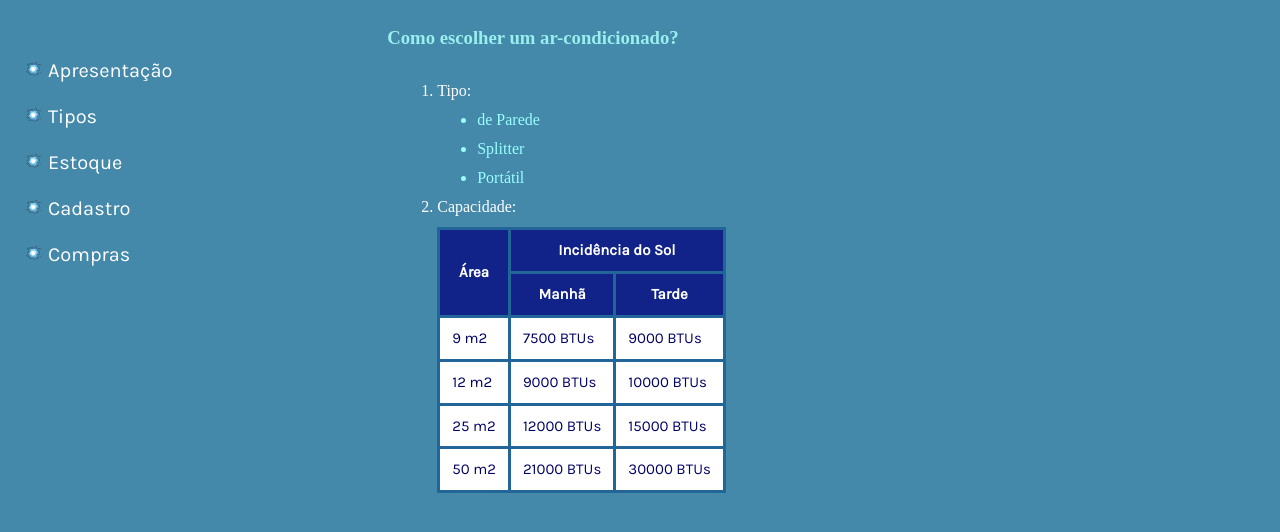
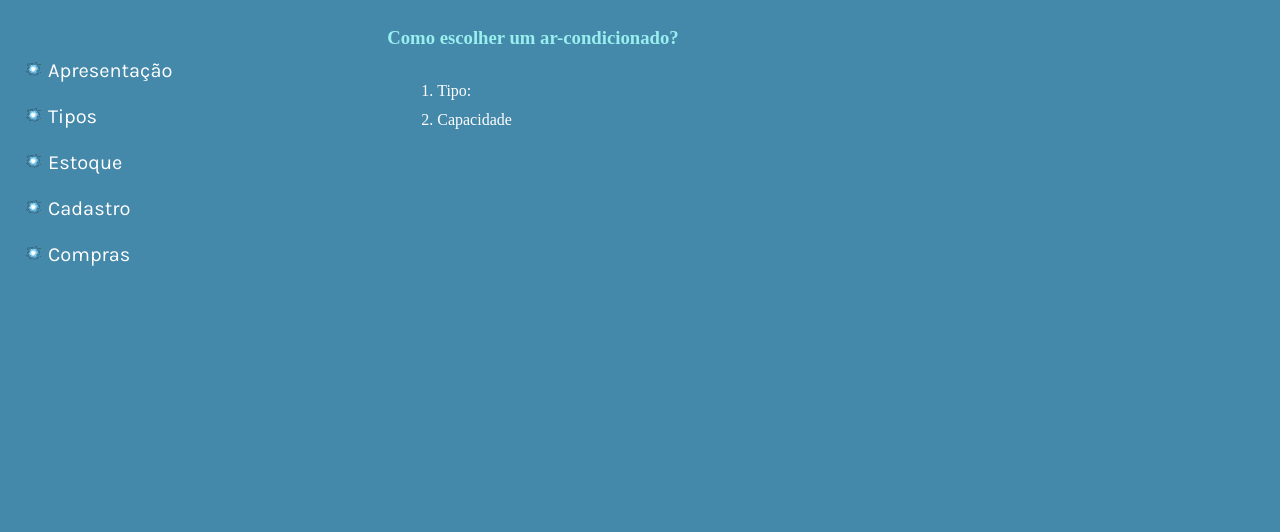
Before and after one commit to CEDERJ/ads-cpw, a plain HTML site: page AD2-2023-1/Tipos.html in a window 1280 px wide. Shown: the part 86-618 px from the top of the page. Drawn offline with Linux system fonts and the light colour scheme; a web font is replaced by a local one.

Commit message:
Questão 1 - AD2

```diff
--- a/AD2-2023-1/Estilos/tipos.css
+++ b/AD2-2023-1/Estilos/tipos.css
@@ -15,6 +15,7 @@
 	color: #000066;
 	font-size: 15px;
 	font-family: 'Karla','Verdana','Ubuntu';
+	margin: auto;
 }
 
 .listaTipos ul{
@@ -33,3 +34,7 @@
 	vertical-align: middle;
 	text-align: center;
 }
+
+.janInfo{
+	text-align: center;
+}
--- a/AD2-2023-1/Tipos.html
+++ b/AD2-2023-1/Tipos.html
@@ -6,6 +6,7 @@
 	<base target="_blank" />
 	<link rel="stylesheet" type="text/css" href="Estilos/refrig.css" />
 	<link rel="stylesheet" type="text/css" href="Estilos/tipos.css" />
+	<script src="resfriamento.js"></script>
 	<meta charset="utf-8" />
 </head>
 
@@ -33,50 +34,9 @@
 	<section>
 
 		<h3>Como escolher um ar-condicionado?</h3>
-    	<ol class="listaTipos">
-			<li>Tipo:
-				<ul>
-					<li>de Parede</li>
-					<li>Splitter</li>
-					<li>Portátil</li>
-				</ul>
-			</li>
-      		<li>Capacidade:
-				<table class="tabInfo">
-					<thead>
-						<tr>
-							<th rowspan="2" class="linTH">Área</th>
-							<th colspan="2" class="linTH">Incidência do Sol</th>
-						</tr>
-						<tr>
-							<th class="linTH">Manhã</th>
-							<th class="linTH">Tarde</th>
-						</tr>
-					</thead>
-					<tbody>
-						<tr>
-							<td>9 m2</td>
-							<td>7500 BTUs</td>
-							<td>9000 BTUs</td>
-						</tr>
-						<tr>
-							<td>12 m2</td>
-							<td>9000 BTUs</td>
-							<td>10000 BTUs</td>
-						</tr>
-						<tr>
-							<td>25 m2</td>
-							<td>12000 BTUs</td>
-							<td>15000 BTUs</td>
-						</tr>
-						<tr>
-							<td>50 m2</td>
-							<td>21000 BTUs</td>
-							<td>30000 BTUs</td>
-						</tr>
-					</tbody>
-				</table>
-			</li>
+    <ol class="listaTipos">
+			<li onclick="abreJanTipo()">Tipo:</li>
+      <li onclick="abreJanCapac()">Capacidade</li>
 		</ol>
 
 	</section>
--- /dev/null
+++ b/AD2-2023-1/resfriamento.js
@@ -0,0 +1,126 @@
+/*var tabLentes = [
+  ['Softlens','Bauch & Lonb', 30, 100, 'BauchELomb_30D_200'],
+  ['Bioninfinity','Coopervision', 30, 100, 'Bioinfinity_30D_200'],
+  ['Acuvue Oasys','Johnson & Johnson', 15, 220, 'Acuvue_15D_200'],
+  ['Acuvue 2','Johnson & Johnson', 15, 170, 'Acuvue2_15D_200']
+];
+
+var tabArmacoes = [
+  ['Oakley Wingfold', 'M_Oakley_100', 'Masculino', 855],
+  ['Persol', 'M_Persol_100', 'Masculino', 1377],
+  ['Ray-ban Round', 'M_Ray-ban_100', 'Masculino', 666],
+  ['Kipling', 'F_Kipling_100', 'Feminino', 423],
+  ['Michael Kors', 'F_MichaelKors_100', 'Feminino', 684]
+];*/
+
+//var valor = 0;
+
+/*
+* QUESTÃO 1
+* Função chamada para abrir os pop-ups
+* da página Tipos
+*/
+function abreJanTipo(){
+  var jan = window.open("","","width=250, height=200");
+
+  jan.document.write("<html> <head> <meta charset='utf-8'>");
+  jan.document.write("<link rel='stylesheet' type='text/css' href='Estilos/refrig.css'>");
+  jan.document.write("<link rel='stylesheet' type='text/css' href='Estilos/tipos.css'> </head>");
+  jan.document.write(`<body><div class="janInfo"><h3>Tipos de<br/>Ar-condicionado`);
+  jan.document.write(`</h3></div><ul><li>De parede</li><li>Splitter</li>`);
+  jan.document.write(`<li>Portátil</li></ul><div class="janInfo">`);
+  jan.document.write("<button onclick='window.close();'>Fechar</button></div></body></html>");
+}
+
+function abreJanCapac(){
+  var jan = window.open("","","width=340, height=320");
+
+  jan.document.write("<html> <head> <meta charset='utf-8'>");
+  jan.document.write("<link rel='stylesheet' type='text/css' href='Estilos/refrig.css'>");
+  jan.document.write("<link rel='stylesheet' type='text/css' href='Estilos/tipos.css'>");
+  jan.document.write(`</head><body><div class="janInfo"><h3>Tamanho do Cômodo</h3>`);
+  jan.document.write(`<table class="tabInfo"><thead><tr>`);
+  jan.document.write(`<th rowspan="2" class="linTH">Área</th>`);
+  jan.document.write(`<th colspan="2" class="linTH">Incidência do Sol</th></tr>`);
+  jan.document.write(`<tr><th class="linTH">Manhã</th>`);
+  jan.document.write(`<th class="linTH">Tarde</th></tr>`);
+  jan.document.write(`</thead><tbody><tr><td>9 m2</td>`);
+  jan.document.write(`<td>7500 BTUs</td><td>9000 BTUs</td>`);
+  jan.document.write(`</tr><tr><td>12 m2</td><td>9000 BTUs</td>`);
+  jan.document.write(`<td>10000 BTUs</td></tr><tr>`);
+  jan.document.write(`<td>25 m2</td><td>12000 BTUs</td>`);
+  jan.document.write(`<td>15000 BTUs</td></tr><tr>`);
+  jan.document.write(`<td>50 m2</td><td>21000 BTUs</td>`);
+  jan.document.write(`<td>30000 BTUs</td></tr></tbody></table>`);
+  jan.document.write("<br/><button onclick='window.close();'>Fechar");
+  jan.document.write("</button></div></body></html>");
+}
+
+/*
+* QUESTÃO 2
+* Função chamada para exibir as
+* imagens e texto na tabela
+*/
+/*
+function mostra(cod){
+
+  document.getElementById("titDes").innerHTML = tabArmacoes[cod][0];
+  document.getElementById("imgDes").src = `Imagens/${tabArmacoes[cod][1]}.jpg`;
+  document.getElementById("prcDes").innerHTML =
+      `${tabArmacoes[cod][2]}<br/><br/>
+      Preço: R$ <span class="preco">${tabArmacoes[cod][3]},00</span>`;
+
+}*/
+
+/*
+* QUESTÃO 4
+* Adicionar na lista e somar total
+* +
+* Mensagem de erro em caso de lista de pedidos vazia
+*/
+/*
+function incluirProd(){
+  lista = document.getElementById("selProd")
+
+  if(lista.value == '-----'){
+      alert("Nenhum produto selecionado!")
+  }
+  else{
+
+      document.getElementById("lisPedArea").innerHTML += lista.value + "\n"
+
+      op = lista.selectedIndex
+
+      if(op >= 1 && op <= 4){
+          parcial = tabLentes[op-1][3]
+      }
+      else{
+          parcial = tabArmacoes[op-5][3]
+      }
+
+      valor += parcial;
+
+      document.getElementById("valorTotal").innerHTML = "Valor Total R$ " + valor + ",00\n"
+
+      parcelarValor()
+  }
+}*/
+/*
+function parcelarValor(){
+  parc = document.getElementById("selParc")
+  if(parc.value == "à vista"){
+    parcela = 1
+  }
+  else{
+    parcela = parseFloat(parc.value)
+  }
+  document.getElementById("parcelas").innerHTML =
+            "Em " + parcela + "x de R$ " + Math.ceil(valor/parcela) + ",00\n"
+}
+
+function limpa(){
+  document.getElementById("lisPedArea").innerHTML = ""
+  document.getElementById("valorTotal").innerHTML = ""
+  document.getElementById("parcelas").innerHTML = ""
+}
+*/
```
